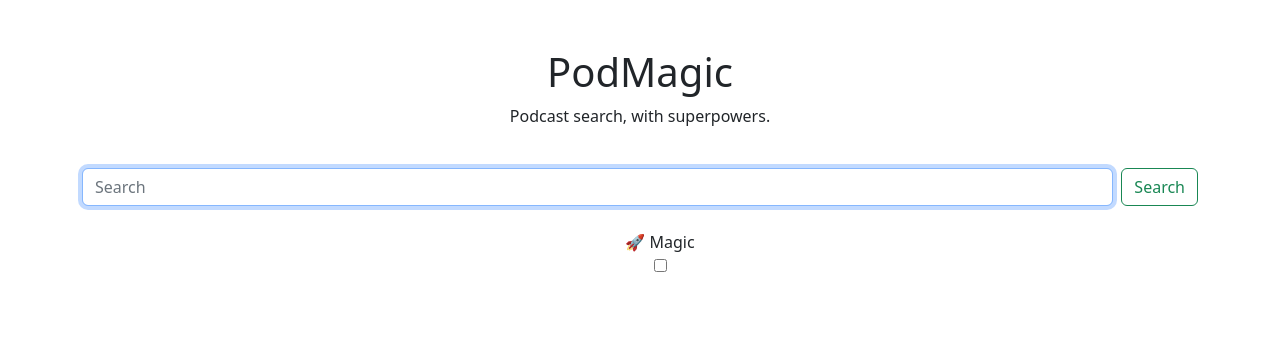
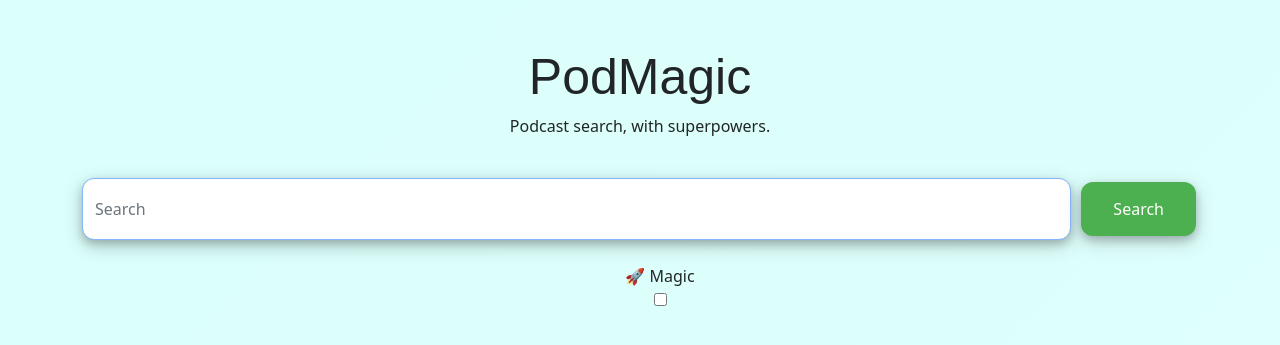
Before and after one commit to ALM-LAB/PACE, a Flask app: page / in a window 1280 px wide. Shown: the top 345 px of the page. Run offline with Flask 2, Linux system fonts and the light colour scheme.

Commit message:
Major update webapp

```diff
--- a/frontend/app.py
+++ b/frontend/app.py
@@ -18,7 +18,7 @@ es = Elasticsearch('127.0.0.1', port=9200)
 cohere_api_key = "c8ES1KWN9nd8uObqxiBvBWEQ450asuAkoF61EYCg"
 co = cohere.Client(cohere_api_key)
 
-COHERE = False
+COHERE = True
 
 @app.route('/')
 def home():
@@ -47,43 +47,27 @@ def search_request():
             else:
                 query_vector = encoder_model.encode(search_term)
 
-            query = {
-                "query": {
-                    "script_score": {
-                        "query": {
-                            "multi_match": {
-                                "query": search_term,
-                                "fields": fields
-                            }
-                        },
-                        "script": {
-                            "source": f"cosineSimilarity(params.query_vector, '{dense_field}') + 1",
-                            "params": {"query_vector": query_vector}
-                        }
-                    }
-                },
-            }
-
         else:
             fields = ["episode_title", "episode_description_clean"]
             dense_field = "episode_embedding"
             query_vector = encoder_model.encode(search_term)
-            query = {
-                "query": {
-                    "script_score": {
-                        "query": {
-                            "multi_match": {
-                                "query": search_term,
-                                "fields": fields
-                            }
-                        },
-                        "script": {
-                            "source": f"cosineSimilarity(params.query_vector, '{dense_field}') + 1",
-                            "params": {"query_vector": query_vector}
+
+        query = {
+            "query": {
+                "script_score": {
+                    "query": {
+                        "multi_match": {
+                            "query": search_term,
+                            "fields": fields
                         }
+                    },
+                    "script": {
+                        "source": f"cosineSimilarity(params.query_vector, '{dense_field}') + 1",
+                        "params": {"query_vector": query_vector}
                     }
-                },
-            }
+                }
+            },
+        }
 
         print (f"Searching for {search_term} in {fields} using {dense_field} with vector {query_vector.shape}")
 
--- a/frontend/static/styles/style.css
+++ b/frontend/static/styles/style.css
@@ -7,3 +7,109 @@ main > .container {
   display: flex;
   align-items: center;
 }
+
+/* set the background of the entire page */
+.gradient-body {
+  /*
+  background: rgb(131,58,180);
+  background: -moz-linear-gradient(90deg, rgba(131,58,180,1) 0%, rgba(253,29,29,1) 50%, rgba(252,176,69,1) 100%);
+  background: -webkit-linear-gradient(90deg, rgba(131,58,180,1) 0%, rgba(253,29,29,1) 50%, rgba(252,176,69,1) 100%);
+  background: linear-gradient(90deg, rgba(131,58,180,1) 0%, rgba(253,29,29,1) 50%, rgba(252,176,69,1) 100%);
+  filter: progid:DXImageTransform.Microsoft.gradient(startColorstr="#833ab4",endColorstr="#fcb045",GradientType=1);
+  */
+  /* text color white
+  color: white;*/
+  /* align all text to the center vertically and horizontally
+  text-align: center;*/
+}
+
+/* search button with modern design */
+.search-button {
+  background-color: #4CAF50; /* Green */
+  border: none;
+  color: white;
+  padding: 15px 32px;
+  text-align: center;
+  text-decoration: none;
+  display: inline-block;
+  font-size: 16px;
+  margin: 4px 2px;
+  cursor: pointer;
+  border-radius: 12px;
+  box-shadow: 0 4px 8px 0 rgba(0, 0, 0, 0.2), 0 6px 20px 0 rgba(0, 0, 0, 0.19);
+}
+
+/* search bar with modern design and a little bit of shadow - also focused */
+.search-bar, .search-bar:focus {
+  border-radius: 12px;
+  box-shadow: 0 4px 8px 0 rgba(0, 0, 0, 0.2), 0 6px 20px 0 rgba(0, 0, 0, 0.19);
+}
+
+/* Logo text with modern clear and elegant font - with a little bit of shadow */
+/* Google product sans font */
+/* insert magic animation */
+
+.logo-text {
+  font-size: 50px;
+  font-family: 'Product Sans', Arial, sans-serif;
+  font-weight: 400;
+  font-style: normal;
+  font-stretch: normal;
+  line-height: normal;
+  letter-spacing: normal;
+  text-align: center;
+}
+
+
+body {
+	background: linear-gradient(-45deg, #EFFFFD, #B8FFF9, #85F4FF, #42C2FF);
+	background-size: 5000% 5000%;
+	animation: gradient 15s ease infinite;
+	height: 1000vh;
+  /* text color white
+  color: white;*/
+  height: 100%;
+}
+
+@keyframes gradient {
+	0% {
+		background-position: 0% 50%;
+	}
+	50% {
+		background-position: 100% 50%;
+	}
+	100% {
+		background-position: 0% 50%;
+	}
+}
+
+.footer-player-container{
+  position: fixed;
+  left: 0;
+  top: 90%;
+  z-index: 999999;
+  width: 100%;
+  height: 10%;
+  background-color: #FFF;
+  text-align: center;
+  border-top: 1px solid #000;
+  min-height: 200px;
+  box-shadow: 0px -2px 5px 0px rgba(0,0,0,0.75);
+}
+
+/* for mobile */
+@media only screen and (max-width: 2000px) {
+  .footer-player-container{
+    position: fixed;
+    left: 0;
+    top: 85%;
+    z-index: 999999;
+    width: 100%;
+    height: 15%;
+    background-color: #FFF;
+    text-align: center;
+    border-top: 1px solid #e5e5e5;
+    /* a little bit of shadow to the top */
+    box-shadow: 0px -1px 10px 0px rgba(0,0,0,0.75);
+  }
+}
--- a/frontend/templates/search.html
+++ b/frontend/templates/search.html
@@ -9,22 +9,24 @@
     <link href="https://cdn.jsdelivr.net/npm/bootstrap@5.2.3/dist/css/bootstrap.min.css" rel="stylesheet" integrity="sha384-rbsA2VBKQhggwzxH7pPCaAqO46MgnOM80zW1RWuH61DGLwZJEdK2Kadq2F9CUG65" crossorigin="anonymous">
     <script src="https://cdn.jsdelivr.net/npm/bootstrap@5.2.3/dist/js/bootstrap.bundle.min.js" integrity="sha384-kenU1KFdBIe4zVF0s0G1M5b4hcpxyD9F7jL+jjXkk+Q2h455rYXK/7HAuoJl+0I4" crossorigin="anonymous"></script>
     <meta name="viewport" content="width=device-width, initial-scale=1, maximum-scale=1, user-scalable=no">
+    <link rel="stylesheet" href="{{ url_for('static', filename='styles/style.css') }}">
+
 
     <title>Searching...</title>
 
 </head>
 
-<body>
+<body class="gradient-body">
     <br><br>
     <div class="container" style="margin-top: auto; margin-bottom: auto;">
-        <h1 align="center">PodMagic</h1>
+        <h1 align="center" class="logo-text">PodMagic</h1>
         <p align="center">Podcast search, with superpowers.</p>
         <br>
         <center>
             <form class="" action="/search/results" method="post">
                 <div class="d-flex">
-                    <input class="form-control me-2" type="search" placeholder="Search" aria-label="Search" name="input" autofocus>
-                    <button class="btn btn-outline-success" type="submit">Search</button>
+                    <input class="form-control me-2 search-bar" type="search" placeholder="Search" aria-label="Search" name="input" autofocus>
+                    <button class="btn btn-outline-success search-button" type="submit">Search</button>
                 </div>
                 <br>
                 <div class="form-check form-switch">
```
Also changed, not shown: frontend/templates/results.html (+51 -14 lines), 1 other file.
